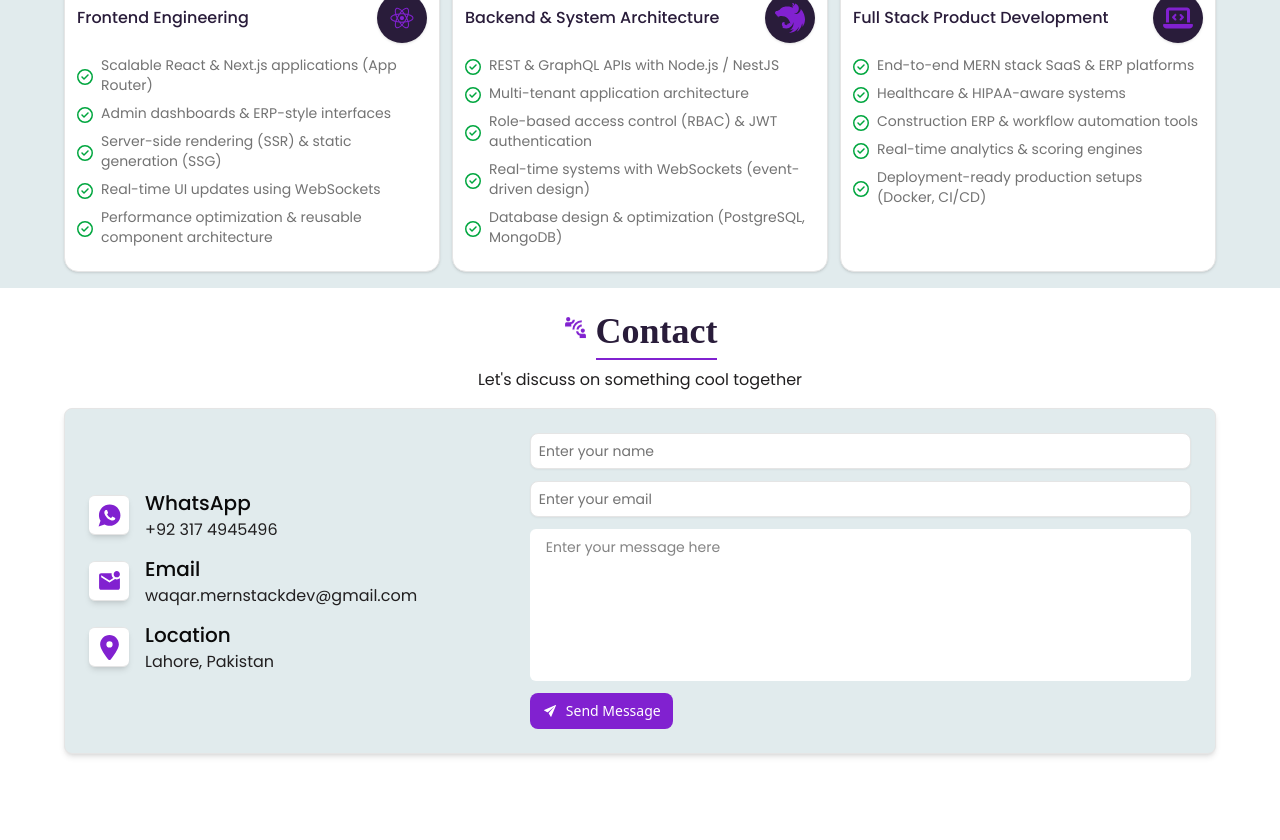
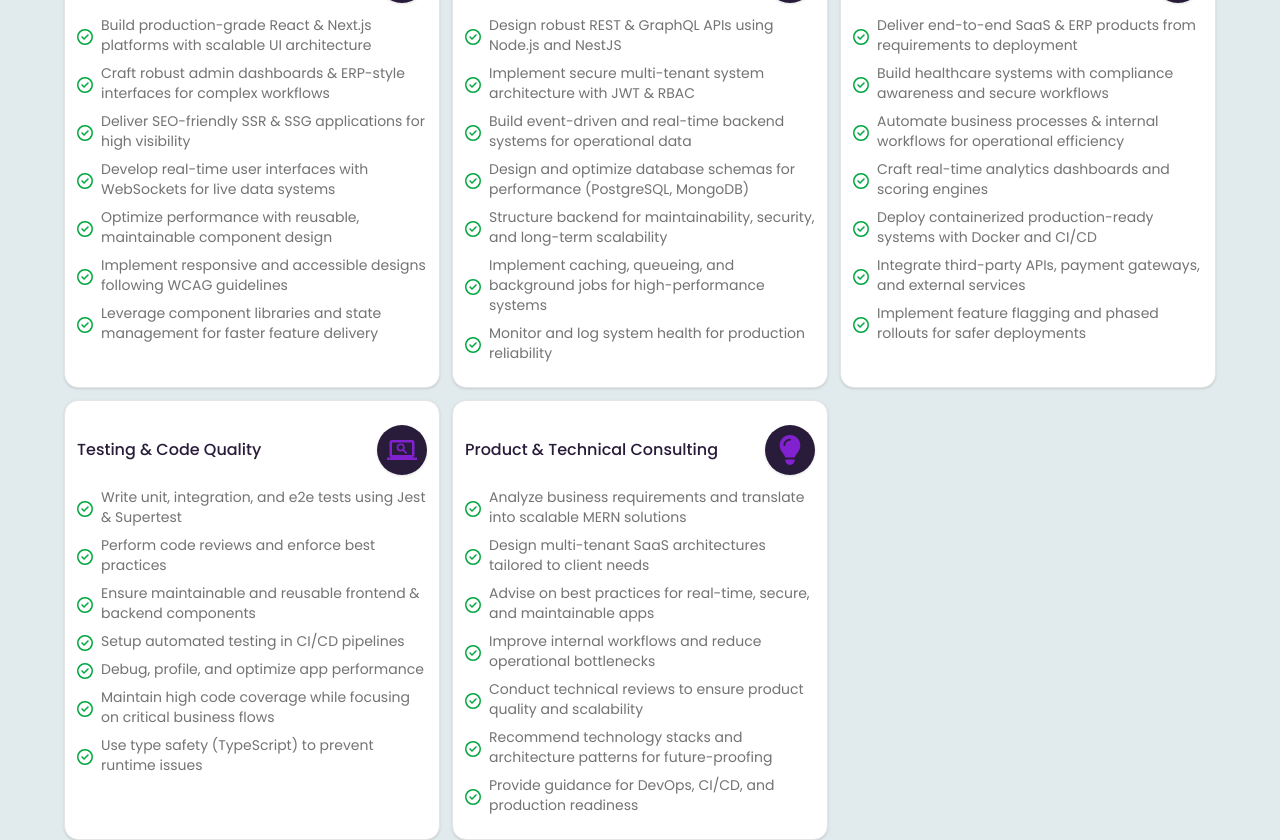
Before and after one commit to WaqarHussain0/waqar-portfolio, a Next.js app: page /services in a window 1280 px wide. Shown: the part 780-1620 px from the top of the page. Before the commit the page ends 1566 px from the top, so only its background shows below. Built offline with nearby package versions, Linux system fonts and the light colour scheme; a web font is replaced by a local one.

Commit message:
Enhance project and service data descriptions, improve UI component styles, and update header text for clarity and impact

```diff
--- a/src/assets/data/project.data.ts
+++ b/src/assets/data/project.data.ts
@@ -1,10 +1,10 @@
 const ProjectsData = [
   {
     id: 1,
-    name: "Vanir Volcano (Construction ERP)",
-    role: "Full Stack Developer",
+    name: "Vanir Volcano – Internal Construction ERP Transformation",
+    role: "Lead Full-Stack Engineer",
     description:
-      "Vanir Volcano is a custom-built Construction ERP system developed for internal organizational use to streamline estimation, vendor coordination, and builder workflows. The platform centralizes construction planning, cost estimation, and reporting while enforcing strict role-based access control.",
+      "Designed and delivered a production-grade internal ERP platform replacing Excel-based estimation workflows. The system centralized vendor management, construction planning, takeoffs, and reporting while enforcing strict role-based access control to protect operational data.",
     techStacks: [
       "Next.js (App Router)",
       "NextAuth",
@@ -17,45 +17,38 @@ const ProjectsData = [
       "Docker",
     ],
     contributions: [
-      "End-to-End Ownership: Solely handled frontend and backend development, client communication, and collaborated closely with QA to validate system flows.",
-      "Role-Based Access Control: Implemented secure access for Admin, Estimator, and Viewer roles using JWT-based authentication.",
-      "Core ERP Modules: Developed Vendor Management, Builder Management, Community, Plan, and Elevation management modules.",
-      "Advanced Cost Estimation: Built a flexible estimation engine with SKU-based pricing, allowing a single SKU to be offered by multiple vendors at different prices.",
-      "Takeoff Management: Implemented construction takeoff workflows to support accurate material and cost calculations.",
-      "Data Import & Export: Enabled CSV-based SKU imports and exportable reports for operational and financial insights.",
-      "Reporting & Auditing: Designed detailed reports and application-wide activity logs to track user actions across the system.",
-      "Performance & Architecture: Ensured clean, maintainable architecture with optimized database queries and scalable module design.",
-      "Deployment: Dockerized the application for consistent and reliable deployments.",
-      "Delivered in 2 months (50% ahead of 4-month timeline)",
-      "Designed modular architecture with optimized queries and indexing for scalable ERP workflows",
+      "Led complete system architecture and full-stack development from requirement analysis to production deployment.",
+      "Replaced manual Excel-based estimation processes with a centralized ERP system, significantly improving workflow efficiency and data reliability.",
+      "Designed secure JWT-based RBAC system restricting functionality by user role (Admin, Estimator, Viewer).",
+      "Engineered modular ERP components including vendor management, builder management, community planning, elevations, and construction takeoffs.",
+      "Built a dynamic SKU-based pricing engine supporting multi-vendor cost comparison for accurate estimation workflows.",
+      "Delivered production-ready Dockerized system 50% ahead of timeline with optimized indexed queries for scalable performance.",
     ],
   },
 
   {
     id: 2,
-    name: "AG Grid Custom Plugin (Server-Side Grid Optimization)",
-    role: "Full-Stack Developer",
+    name: "High-Performance Server-Side Grid Engine (AG Grid Optimization)",
+    role: "Full-Stack Engineer",
     description:
-      "Developed a custom AG Grid plugin for internal applications at Techverx, focused on moving heavy data operations from the client side to a server-side grid model. The goal was to improve performance on large datasets while eliminating dependency on paid grid extensions.",
+      "Developed a reusable server-side grid engine to handle large datasets efficiently, migrating heavy client-side operations to backend-driven processing while removing dependency on licensed enterprise plugins.",
     techStacks: ["React.js", "AG Grid", "Tailwind CSS", "shadcn/ui"],
     contributions: [
-      "Client → Server-Side Migration: Refactored existing client-side grid logic to a server-side model, improving performance and scalability.",
-      "Performance Optimization: Reduced grid load time by approximately 40% by optimizing rendering and data handling.",
-      "Advanced Grid Features: Implemented server-side filtering, global search, pagination, sorting, pivoting, and aggregation without using paid plugins.",
-      "Export Functionality: Built CSV/Excel export capabilities for large datasets.",
-      "Frontend Architecture: Designed reusable, configurable grid utilities to be used across multiple internal applications.",
-      "React Optimization: Improved rendering efficiency using useMemo, useCallback, and component-level optimizations.",
-      "Cost Optimization: Removed dependency on licensed tools, resulting in reduced ongoing licensing costs for internal products.",
-      "Collaboration & Testing: Integrated APIs from existing backends for testing and validation of server-side grid behavior.",
+      "Migrated client-heavy grid operations to a scalable server-side model to support large datasets.",
+      "Reduced grid load time by approximately 40% through optimized rendering and data batching strategies.",
+      "Implemented advanced grid capabilities including filtering, sorting, pagination, aggregation, pivoting, and global search without paid extensions.",
+      "Built reusable, configurable grid utilities adopted across multiple internal applications.",
+      "Enabled CSV and Excel export for large datasets while maintaining performance efficiency.",
+      "Eliminated enterprise licensing dependency, reducing recurring operational costs.",
     ],
   },
 
   {
     id: 3,
-    name: "PureCS",
-    role: "Full-Stack Developer",
+    name: "PureCS – Rule-Based Lab Report Automation Platform",
+    role: "Full-Stack Engineer",
     description:
-      "The application involved developing an intranet application designed to streamline the processing of patient-related lab reports. Dedicated users could upload CSV or XLS files containing patient and test information and payment details, apply predefined business rules, or create custom rules to process the data efficiently. The application also featured dynamic dashboards for quick visualization of key statistics.",
+      "Contributed to an intranet healthcare system enabling automated processing of patient lab reports through CSV/XLS ingestion, rule-based validation, and real-time analytics dashboards.",
     techStacks: [
       "Next.js (App Router)",
       "Tailwind CSS",
@@ -65,58 +58,62 @@ const ProjectsData = [
       "JWT",
     ],
     contributions: [
-      "Frontend Development: Managed and enhanced existing Next.js modules, developed new features, and ensured a responsive, user-friendly UI using Tailwind CSS.",
-      "Backend Development: Designed and implemented REST APIs for dashboards, enabling real-time data visualization.",
-      "Business Logic Implementation: Assisted in processing uploaded CSV/XLS files, applying complex custom business rules for lab report automation.",
-      "Optimization & Debugging: Identified and fixed UI/UX bottlenecks and backend inefficiencies to improve system performance and usability.",
+      "Enhanced and extended production Next.js modules to improve workflow usability and system stability.",
+      "Designed REST APIs powering dynamic dashboards for real-time statistical insights.",
+      "Implemented rule-based data processing logic to automate CSV/XLS lab report ingestion.",
+      "Optimized backend queries and resolved performance bottlenecks to improve processing efficiency.",
+      "Collaborated closely with stakeholders to refine complex healthcare business rules.",
     ],
   },
 
   {
     id: 4,
-    name: "CSV – Medical Equipment Tracking System",
-    role: "Full-Stack Developer",
+    name: "Medical Equipment Real-Time Tracking & Audit System",
+    role: "Full-Stack Engineer",
     description:
-      "CSV is a medical equipment tracking system designed to monitor the usage of tools during treatment processes. The platform ensures accurate logging of each action taken on medical tools, helping healthcare facilities maintain detailed equipment histories.",
+      "Built a real-time equipment tracking system enabling healthcare facilities to log tool usage during treatments, monitor inventory, and maintain structured audit histories.",
     techStacks: [
       "Next.js (App Router)",
       "Tailwind CSS",
       "NestJS",
+      "GraphQL",
+      "Apollo Server",
       "TypeORM",
       "PostgreSQL",
       "JWT",
-      "GraphQL",
-      "Appollo Server",
+      "WebSockets",
     ],
     contributions: [
-      "Backend Development & Data Management: Built and maintained the backend using Express.js, PostgreSQL, and TypeORM, ensuring reliable data storage and retrieval.",
-      "Real-Time Equipment Tracking: Integrated WebSockets to provide real-time updates whenever an action was performed on a tool during treatment.",
-      "Frontend Development: Developed and enhanced the Next.js frontend with Tailwind CSS, implementing an intuitive UI for admins to manage tools and track real-time usage.",
-      "Inventory Management & Notifications: Added functionalities for inventory tracking and tool management, along with email alerts using Nodemailer to notify admins of critical updates.",
+      "Developed secure backend APIs using NestJS and GraphQL for structured equipment data management.",
+      "Integrated WebSocket-based real-time updates for live tool usage tracking.",
+      "Designed relational database schema to ensure complete audit traceability.",
+      "Built intuitive admin dashboards for inventory monitoring and lifecycle tracking.",
+      "Implemented automated email alerts for critical equipment events.",
     ],
   },
 
   {
     id: 5,
-    name: "Millennium Medical Associates - HIPAA-Compliant ADHD Patient Management Platform",
-    role: "Backend Developer",
+    name: "MMA – HIPAA-Compliant Patient Management Platform",
+    role: "Backend Engineer",
     description:
-      "Millennium Medical Associates (MMA) is a HIPAA-compliant patient management platform designed to streamline appointment scheduling, patient records management, and communication between healthcare providers and patients. The system integrates with third-party services like DrChrono to maintain accurate patient records and medical history.",
-    techStacks: ["NestJS", "Node.js", "Express.js"],
+      "Contributed to a mature HIPAA-compliant healthcare platform supporting ADHD patient management, appointment scheduling, and secure medical record integrations.",
+    techStacks: ["NestJS", "Node.js", "Express.js", "PostgreSQL", "TypeORM"],
     contributions: [
-      "Backend Development & System Optimization: Managed and optimized the Express.js backend with TypeORM and PostgreSQL, ensuring seamless data processing and system performance.",
-      "Automated Notifications & Email System: Developed appointment alert reminders and communications using Nodemailer, improving scheduling efficiency and patient engagement.",
-      "Third-Party Integrations: Assisted in integrating DrChrono and other external healthcare systems for accurate patient records and secure data exchange.",
-      "Bug Fixing & Compliance Support: Identified and resolved critical bugs reported by the QA team, ensuring smooth operation and adherence to HIPAA compliance standards.",
+      "Maintained and optimized backend APIs to improve system reliability and performance.",
+      "Developed automated appointment reminder and notification services.",
+      "Integrated third-party healthcare systems (including DrChrono) for secure patient record synchronization.",
+      "Resolved production-critical issues and supported compliance-driven enhancements.",
+      "Improved backend maintainability through structured service-layer refactoring.",
     ],
   },
 
   {
     id: 6,
-    name: "Racepark (Real-Time Racing Statistics Portal)",
-    role: "Full-Stack Developer",
+    name: "Racepark – Real-Time Multiplayer Scoring & Event Engine",
+    role: "Full-Stack Engineer",
     description:
-      "Racepark is a real-time racing statistics and scoring platform used in a physical gaming station environment. The system consists of a NestJS backend, a customer-facing React application for live score display, and an admin React application used to manage and configure the scoring logic dynamically. The platform processes live gameplay events and calculates scores in real time based on configurable rules, enabling players to instantly see their performance during races.",
+      "Developed a real-time racing statistics and scoring system deployed across multiple Racepark venues, processing live gameplay events and broadcasting instant score updates to players and administrators.",
     techStacks: [
       "React.js",
       "Tailwind CSS",
@@ -126,14 +123,12 @@ const ProjectsData = [
       "Mongoose",
     ],
     contributions: [
-      "Multi-App Architecture: Contributed across all three layers — backend, customer app, and admin app — ensuring seamless real-time communication.",
-      "Backend Development: Built event-driven APIs and WebSocket handlers in NestJS to process live game events and compute player scores.",
-      "Real-Time Scoring Engine: Implemented scoring logic based on gameplay events such as collisions and player crossovers, with per-event score weights.",
-      "Admin Scoring Management: Developed an admin React application allowing non-technical users to configure scoring rules (e.g., crossing a player +100, collision −100).",
-      "WebSocket Communication: Implemented real-time data broadcasting to push live scores and updates to connected clients.",
-      "Customer App (React): Built a responsive UI to display live race statistics and scores during gameplay at gaming stations.",
-      "Data Persistence: Used MongoDB to store game sessions, player data, and scoring configurations.",
-      "Collaboration & R&D: Actively participated in requirement analysis and R&D over a ~6-month development cycle.",
+      "Designed event-driven backend architecture to process live gameplay events in real time.",
+      "Implemented configurable scoring engine allowing dynamic rule adjustments by non-technical admins.",
+      "Built WebSocket-based broadcasting system delivering instant score updates across gaming stations.",
+      "Developed customer-facing React application for live race statistics display.",
+      "Built admin dashboard for scoring rule management and operational configuration.",
+      "Supported deployment across four physical Racepark venues.",
     ],
   },
 ];
--- a/src/assets/data/service.data.ts
+++ b/src/assets/data/service.data.ts
@@ -1,40 +1,73 @@
 import { DiReact } from "react-icons/di";
 import { SiNestjs } from "react-icons/si";
-import { FaLaptopCode } from "react-icons/fa6";
+import { FaLaptopCode, FaLightbulb } from "react-icons/fa6";
 import { IServicePoint } from "@/components/feature/services/Services";
+import { MdScreenSearchDesktop } from "react-icons/md";
 
 const ServicesData: IServicePoint[] = [
   {
     heading: "Frontend Engineering",
     icon: DiReact,
     points: [
-      "Scalable React & Next.js applications (App Router)",
-      "Admin dashboards & ERP-style interfaces",
-      "Server-side rendering (SSR) & static generation (SSG)",
-      "Real-time UI updates using WebSockets",
-      "Performance optimization & reusable component architecture",
+      "Build production-grade React & Next.js platforms with scalable UI architecture",
+      "Craft robust admin dashboards & ERP-style interfaces for complex workflows",
+      "Deliver SEO-friendly SSR & SSG applications for high visibility",
+      "Develop real-time user interfaces with WebSockets for live data systems",
+      "Optimize performance with reusable, maintainable component design",
+      "Implement responsive and accessible designs following WCAG guidelines",
+      "Leverage component libraries and state management for faster feature delivery",
     ],
   },
   {
     heading: "Backend & System Architecture",
     icon: SiNestjs,
     points: [
-      "REST & GraphQL APIs with Node.js / NestJS",
-      "Multi-tenant application architecture",
-      "Role-based access control (RBAC) & JWT authentication",
-      "Real-time systems with WebSockets (event-driven design)",
-      "Database design & optimization (PostgreSQL, MongoDB)",
+      "Design robust REST & GraphQL APIs using Node.js and NestJS",
+      "Implement secure multi-tenant system architecture with JWT & RBAC",
+      "Build event-driven and real-time backend systems for operational data",
+      "Design and optimize database schemas for performance (PostgreSQL, MongoDB)",
+      "Structure backend for maintainability, security, and long-term scalability",
+      "Implement caching, queueing, and background jobs for high-performance systems",
+      "Monitor and log system health for production reliability",
     ],
   },
   {
-    heading: "Full Stack Product Development",
+    heading: "Full-Stack Product Delivery",
     icon: FaLaptopCode,
     points: [
-      "End-to-end MERN stack SaaS & ERP platforms",
-      "Healthcare & HIPAA-aware systems",
-      "Construction ERP & workflow automation tools",
-      "Real-time analytics & scoring engines",
-      "Deployment-ready production setups (Docker, CI/CD)",
+      "Deliver end-to-end SaaS & ERP products from requirements to deployment",
+      "Build healthcare systems with compliance awareness and secure workflows",
+      "Automate business processes & internal workflows for operational efficiency",
+      "Craft real-time analytics dashboards and scoring engines",
+      "Deploy containerized production-ready systems with Docker and CI/CD",
+      "Integrate third-party APIs, payment gateways, and external services",
+      "Implement feature flagging and phased rollouts for safer deployments",
+    ],
+  },
+  {
+    heading: "Testing & Code Quality",
+    icon: MdScreenSearchDesktop,
+    points: [
+      "Write unit, integration, and e2e tests using Jest & Supertest",
+      "Perform code reviews and enforce best practices",
+      "Ensure maintainable and reusable frontend & backend components",
+      "Setup automated testing in CI/CD pipelines",
+      "Debug, profile, and optimize app performance",
+      "Maintain high code coverage while focusing on critical business flows",
+      "Use type safety (TypeScript) to prevent runtime issues",
+    ],
+  },
+  {
+    heading: "Product & Technical Consulting",
+    icon: FaLightbulb,
+    points: [
+      "Analyze business requirements and translate into scalable MERN solutions",
+      "Design multi-tenant SaaS architectures tailored to client needs",
+      "Advise on best practices for real-time, secure, and maintainable apps",
+      "Improve internal workflows and reduce operational bottlenecks",
+      "Conduct technical reviews to ensure product quality and scalability",
+      "Recommend technology stacks and architecture patterns for future-proofing",
+      "Provide guidance for DevOps, CI/CD, and production readiness",
     ],
   },
 ];
--- a/src/components/common/AnimatedReact.tsx
+++ b/src/components/common/AnimatedReact.tsx
@@ -4,11 +4,11 @@ import Row from "./Row";
 const AnimatedReact = () => {
   return (
     <Row className="flex-col items-center gap-1">
-      <div className=" bg-[#8121d0] bg-opacity-15  w-[20px] h-[20px] md:w-[40px] md:h-[40px] rounded-full flex justify-center items-center">
-        <DiReact className="animate-spin text-white text-opacity-45 w-[15px] h-[15px] md:w-[30px] md:h-[30px]" />
+      <div className=" bg-[#8121d0] bg-opacity-15  size-[20px] md:size-[40px] rounded-full flex justify-center items-center">
+        <DiReact className="animate-spin text-white text-opacity-45 size-[15px] md:size-[30px]" />
       </div>
 
-      <div className="border-l-[5px] md:border-l-[8px] border-double  border-[#8121d0] h-[100px] md:h-[160px] lg:h-[140px] " />
+      <div className="border-l-[5px] md:border-l-[8px] border-double  border-[#8121d0] h-[150px] md:h-[200px]" />
     </Row>
   );
 };
--- a/src/components/feature/projects/Projects.tsx
+++ b/src/components/feature/projects/Projects.tsx
@@ -71,7 +71,7 @@ const ProjectSection = () => {
                   {visibleContributions.map((item, index) => (
                     <Row key={index} className="w-full gap-2">
                       <FaRegCircleCheck className="mt-1 text-green-600 shrink-0" />
-                      <TextElement as="p">{item}</TextElement>
+                      <TextElement as="p" className="line-clamp-none">{item}</TextElement>
                     </Row>
                   ))}
                 </Row>
```
Also changed, not shown: src/components/feature/home/Header.tsx (+6 -4 lines).
